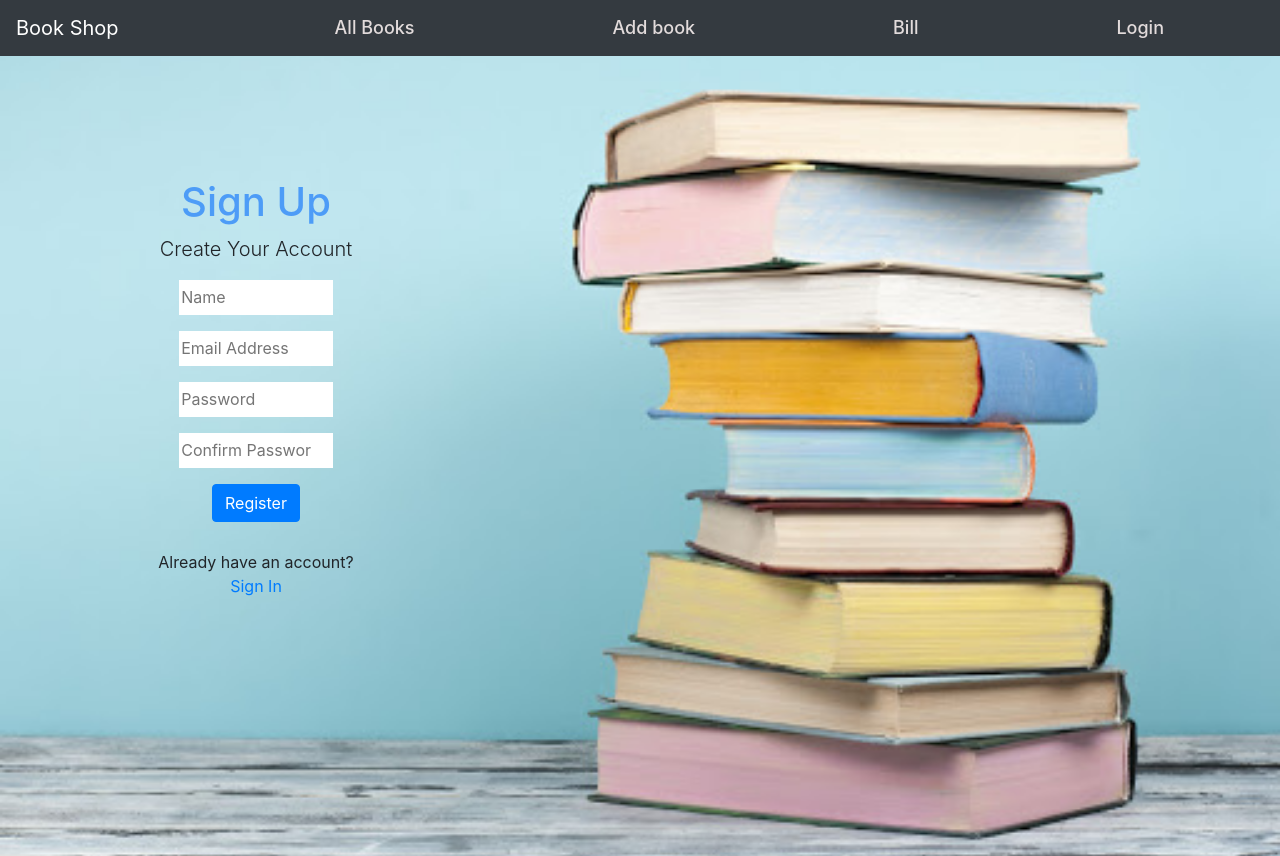
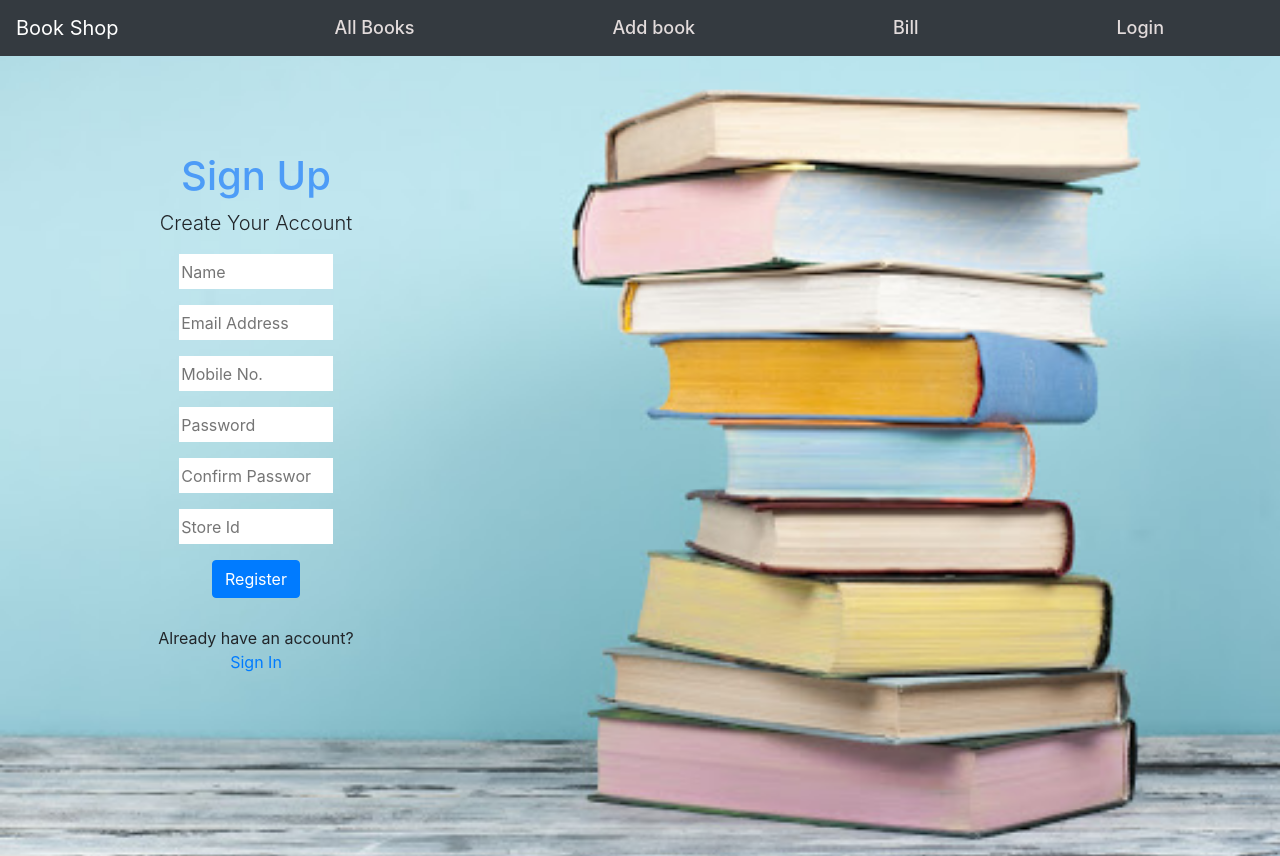
Before and after one commit to saniyaagrawal/book-shop, a React (Create React App) app: page /signup in a window 1280 px wide. Built offline with nearby package versions, Linux system fonts and the light colour scheme.

Commit message:
navigation done

```diff
--- a/src/App.js
+++ b/src/App.js
@@ -14,9 +14,7 @@ function App() {
       <BrowserRouter>
         <Navbarr />
         <Switch>
-          <Route exact path="/">
-            <Home />
-          </Route>
+
           <Route path="/add">
             <Add />
           </Route>
@@ -29,7 +27,10 @@ function App() {
           <Route path="/signup">
             <Signup />
           </Route>
-          {/* <Redirect to="/" /> */}
+          <Route exact path="/">
+            <Home />
+          </Route>
+          <Redirect to="/" />
         </Switch>
       </BrowserRouter>
     </div>
--- a/src/Components/Bill/BillFlow.js
+++ b/src/Components/Bill/BillFlow.js
@@ -8,7 +8,36 @@ import Details from "./Details";
 const BillFlow = () => {
   const [screen, setScreen] = useState(1);
 
-  const handleSubmit = (e) => {
+  const [object, setObject] = useState({
+    customer:{
+          name:"",
+          mobile_no:"",
+          email_id:""
+      },
+      books:[
+          {
+            book_id:"",
+            quantity:0,
+            security_money:"",
+          },
+          {
+            book_id:"",
+            quantity:0,
+            security_money:"",
+          }
+      ],
+      type:"purchase",
+      total:0,
+      time:"",
+      store_id:1,
+  });
+
+  const changeObject=()=>{
+    // setObject({ ...object, [key]: value });
+    console.log('hi')
+  }
+
+  const handleSubmit = () => {
     if(screen===1)setScreen(2);
     else if(screen===2)setScreen(3);
     else setScreen(1);
@@ -17,9 +46,9 @@ const BillFlow = () => {
   return (
     <>
       <div className="background">
-          {screen===1 ? <Type handleSubmit={()=>handleSubmit()} />
-          : screen===2 ? <Details handleSubmit={()=>handleSubmit()} />
-          : <Bill handleSubmit={()=>handleSubmit()} />}
+          {screen===1 ? <Type handleSubmit={()=>handleSubmit()} changeObject={()=>changeObject()} />
+          : screen===2 ? <Details handleSubmit={()=>handleSubmit()} changeObject={()=>changeObject()} />
+          : <Bill handleSubmit={()=>handleSubmit} changeObject={()=>changeObject()} />}
       </div>
     </>
   );
--- a/src/Components/Bill/Details.js
+++ b/src/Components/Bill/Details.js
@@ -8,7 +8,7 @@ const Details = ({ handleSubmit }) => {
   const [name, setName] = useState("");
   const [detail, setDetail] = useState("");
   const [author, setAuthor] = useState("");
-  const [price, setPrice] = useState("");
+  // const [price, setPrice] = useState("");
 
   return (
     <>
@@ -25,6 +25,7 @@ const Details = ({ handleSubmit }) => {
                   variant="outlined"
                   value={name}
                   onChange={(e) => setName(e.target.value)}
+                  required
                 />
               </div>
             </div>
@@ -37,6 +38,7 @@ const Details = ({ handleSubmit }) => {
                   variant="outlined"
                   value={detail}
                   onChange={(e) => setDetail(e.target.value)}
+                  required
                 />
               </div>
             </div>
@@ -49,6 +51,7 @@ const Details = ({ handleSubmit }) => {
                   variant="outlined"
                   value={author}
                   onChange={(e) => setAuthor(e.target.value)}
+                  required
                 />
               </div>
             </div>
--- a/src/Components/Home/Home.jsx
+++ b/src/Components/Home/Home.jsx
@@ -6,25 +6,24 @@ import IconButton from "@material-ui/core/IconButton";
 import "./Home.css";
 import MyCard from "./MyCard";
 import axios from 'axios';
+import { Link } from "react-router-dom";
 
 const Home = () => {
   const [books, setBooks] = useState([]);
   const [keyword, setKeyword] = useState("");
 
-  useEffect((e)=>{
+  const store_id=localStorage.getItem("store_id");
+  useEffect(()=>{
     const run=async () => { await axios.get('http://localhost:3001/')
-      .then(response => { setBooks(response.data)
-         console.log(response.data)
-      })
+      .then(response => setBooks(response.data.filter((b)=>b.store_id===parseInt(store_id)) ))
       .catch(error => {
-        console.log(error)
+        console.log(error);
       })
     }
-    return ()=>{
-        run();
-    }
+    run();
   },[])
 
+  console.log(store_id);
   const handleInput = (e) => {
     e.preventDefault();
     setKeyword(e.target.value);
@@ -70,6 +69,7 @@ const Home = () => {
            ))}
            </div>
           </div>
+
         </div>
       </div>
     // </>
--- a/src/Components/Login-signup/Login.jsx
+++ b/src/Components/Login-signup/Login.jsx
@@ -1,9 +1,34 @@
-import React from "react";
-import { Link } from "react-router-dom";
-
+import React,{useState, useEffect} from "react";
+import { Link, Redirect } from "react-router-dom";
+import axios from 'axios';
 import "./login.css";
 
 const Login = () => {
+  // const [store_id, setStore_id]=useState("");
+
+  const [formData, setFormData] = useState({
+    email: '',
+    password: ''
+  });
+
+  const { email, password } = formData;
+
+
+
+  const onChange = e =>
+    setFormData({ ...formData, [e.target.name]: e.target.value });
+
+  const handleSubmit = (e) => {
+    e.preventDefault();
+    axios
+      .post('http://localhost:3001/login', formData)
+      .then((response) => console.log(response.data))
+      .catch(err => {
+        alert('Invalid Login');
+      });
+
+  };
+
   return (
     <>
       <div className="background login_page">
@@ -23,8 +48,8 @@ const Login = () => {
                 placeholder="Email Address"
                 name="email"
                 className="textbox"
-                // value={email}
-                // onChange={onChange}
+                value={email}
+                onChange={onChange}
                 required
               />
             </div>
@@ -34,12 +59,17 @@ const Login = () => {
                 placeholder="Password"
                 name="password"
                 className="textbox"
-                // value={password}
-                // onChange={onChange}
+                value={password}
+                onChange={onChange}
                 minLength="6"
+                required
               />
             </div>
-            <input type="submit" className="btn btn-primary" value="Login" />
+            <Link to='/'>
+             <div className="btn btn-primary" onChange={handleSubmit}>
+               Login
+               </div>
+            </Link>
           </form>
           <br></br>
           <br></br>
--- a/src/Components/Login-signup/Signup.jsx
+++ b/src/Components/Login-signup/Signup.jsx
@@ -1,30 +1,46 @@
 import "./login.css";
 import React, { Fragment, useState } from "react";
 import { Link, Redirect } from "react-router-dom";
+import axios from 'axios';
 
 const Signup = () => {
   const [formData, setFormData] = useState({
     name: "",
     email: "",
     password: "",
-    password2: ""
+    password2: "",
+    mobile_no:"",
+    store_id:""
   });
-  // const onChange = (e) =>
-  //   setFormData({ ...formData, [e.target.name]: e.target.value });
 
-  // const onSubmit = async (e) => {
-  //   e.preventDefault();
-  //   if (password !== password2) {
-  //     setAlert("Passwords do not match", "danger");
-  //   } else {
-  //     register({ name, email, password });
-  //   }
-  // };
+  const handleSubmit = (e) => {
+    e.preventDefault();
+
+    axios
+      .post('http://localhost:3001/signup', formData)
+      .then(() => alert('Registration complete'))
+      .catch(err => {
+        alert('Invalid registration');
+        console.error(err);
+      });
+  };
+
+  const onChange = (e) =>
+    setFormData({ ...formData, [e.target.name]: e.target.value });
+
+  const onSubmit = async (e) => {
+    e.preventDefault();
+    if (password !== password2) {
+      alert("Passwords do not match");
+    } else {
+      handleSubmit(e)
+    }
+  };
 
   // if (isAuthenticated) {
   //   return <Redirect to="/home" />;
   // }
-  const { name, email, password, password2 } = formData;
+  const { name, email, password, password2, store_id, mobile_no } = formData;
   return (
     <>
       <div className="background signup_page">
@@ -47,8 +63,8 @@ const Signup = () => {
                 placeholder="Name"
                 name="name"
                 className="textbox"
-                // value={name}
-                // onChange={onChange}
+                value={name}
+                onChange={onChange}
               />
             </div>
             <div className="form-group">
@@ -57,8 +73,18 @@ const Signup = () => {
                 placeholder="Email Address"
                 name="email"
                 className="textbox"
-                // value={email}
-                // onChange={onChange}
+                value={email}
+                onChange={onChange}
+              />
+            </div>
+            <div className="form-group">
+              <input
+                type="text"
+                placeholder="Mobile No."
+                name="mobile_no"
+                className="textbox"
+                value={mobile_no}
+                onChange={onChange}
               />
             </div>
             <div className="form-group">
@@ -67,8 +93,8 @@ const Signup = () => {
                 placeholder="Password"
                 name="password"
                 className="textbox"
-                // value={password}
-                // onChange={onChange}
+                value={password}
+                onChange={onChange}
               />
             </div>
             <div className="form-group">
@@ -77,11 +103,25 @@ const Signup = () => {
                 placeholder="Confirm Password"
                 name="password2"
                 className="textbox"
-                // value={password2}
-                // onChange={onChange}
+                value={password2}
+                onChange={onChange}
               />
             </div>
-            <input type="submit" className="btn btn-primary" value="Register" />
+            <div className="form-group">
+              <input
+                type="integer"
+                placeholder="Store Id"
+                name="store_id"
+                className="textbox"
+                value={store_id}
+                onChange={onChange}
+              />
+            </div>
+            <Link to='/login'>
+             <div className="btn btn-primary" onChange={onSubmit}>
+               Register
+               </div>
+            </Link>
           </form>
           <br></br>
           <p className="my-1">
--- a/src/Components/Login-signup/login.css
+++ b/src/Components/Login-signup/login.css
@@ -36,7 +36,7 @@
 
 .signup_page{
   padding-right: 60%;
-  padding-top: 2%;
+  /* padding-top: 0.5%; */
 }
 
 .textbox{
```
Also changed, not shown: src/Components/Add/Add.jsx (+16 -15 lines), src/Components/Bill/Type.js (+7 -2 lines), src/Components/Home/MyCard.jsx (+9 -9 lines), 1 other file (tests, documents, lock files or other folders).
